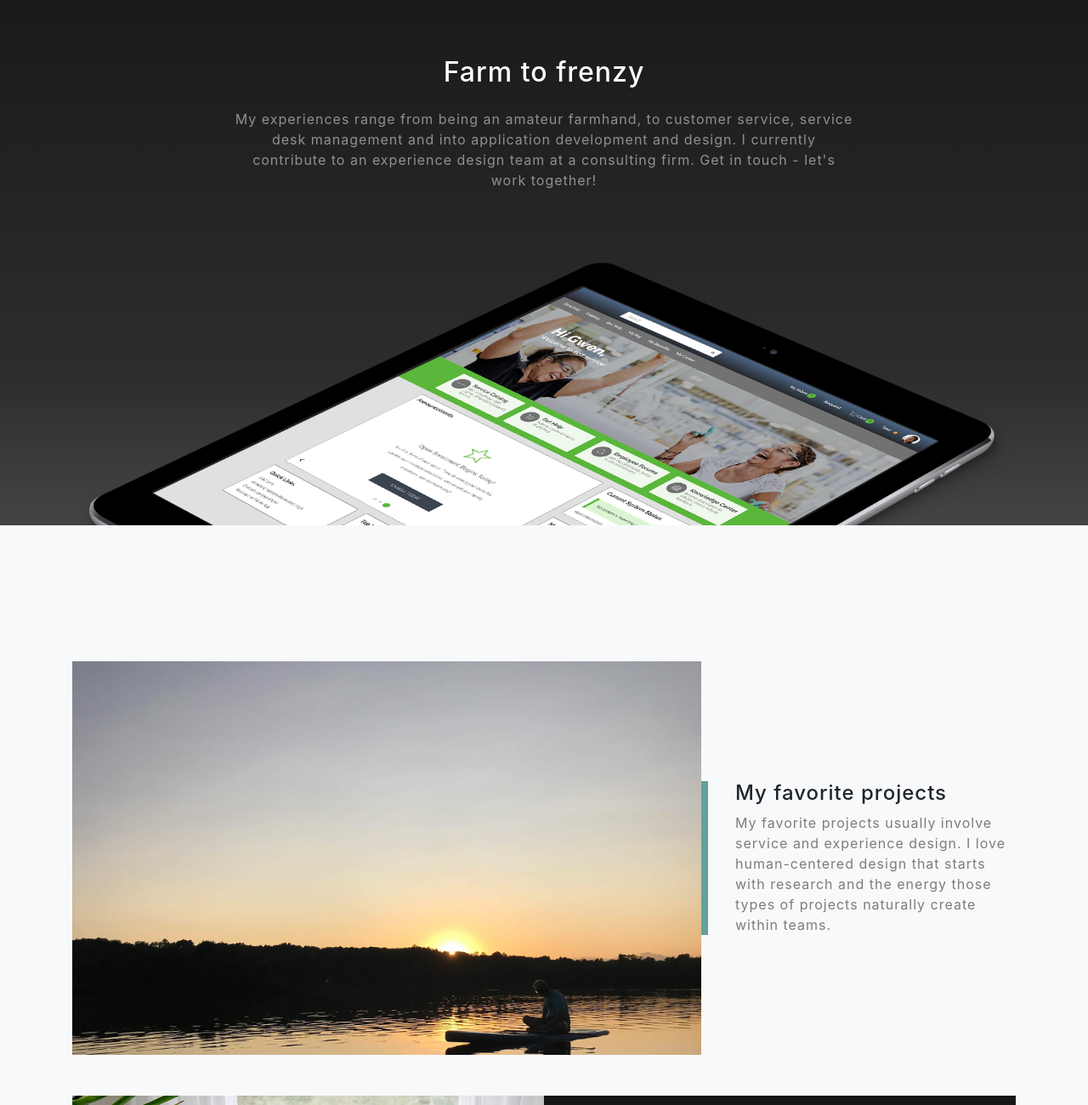
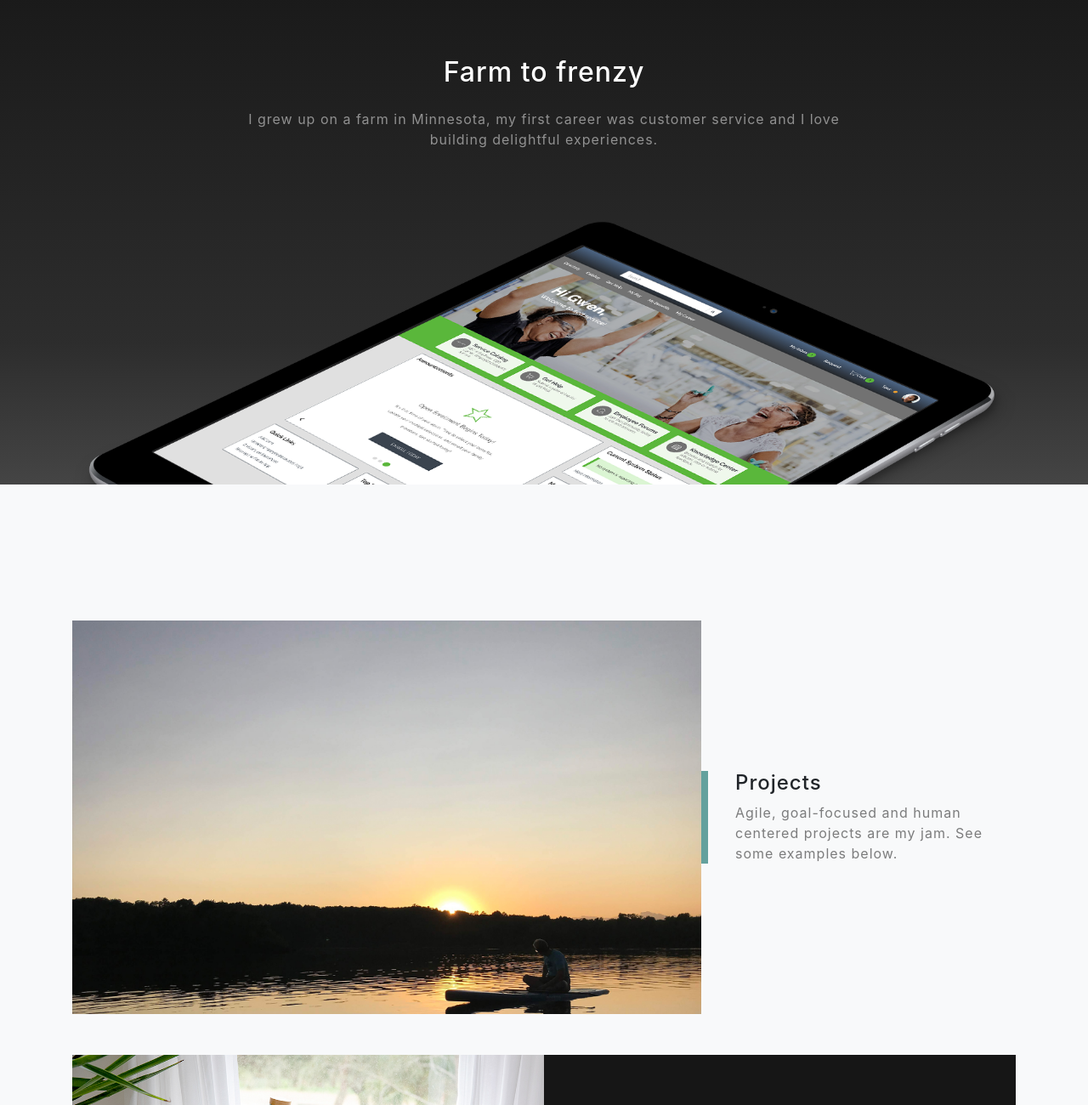
Before and after one commit to mattberan/my-website, a website with bundled scripts: page index.html in a window 1280 px wide. Shown: the part 894-2194 px from the top of the page at 85% size. Built offline with nearby package versions, Linux system fonts and the light colour scheme.

Commit message:
Couple of fixes

```diff
--- a/index.html
+++ b/index.html
@@ -66,7 +66,7 @@
       <div class="row">
         <div class="col-lg-8 mx-auto">
           <h2 class="text-white mb-4">Farm to frenzy</h2>
-          <p class="text-white-50">My experiences range from being an amateur farmhand, to customer service, service desk management and into application development and design. I currently contribute to an experience design team at a consulting firm. Get in touch - let's work together!</p>
+          <p class="text-white-50">I grew up on a farm in Minnesota, my first career was customer service and I love building delightful experiences.</p>
         </div>
       </div>
       <img src="img/ipad.png" class="img-fluid" alt="">
@@ -84,8 +84,8 @@
         </div>
         <div class="col-xl-4 col-lg-5">
           <div class="featured-text text-center text-lg-left">
-            <h4>My favorite projects</h4>
-            <p class="text-black-50 mb-0">My favorite projects usually involve service and experience design. I love human-centered design that starts with research and the energy those types of projects naturally create within teams.</p>
+            <h4>Projects</h4>
+            <p class="text-black-50 mb-0">Agile, goal-focused and human centered projects are my jam. See some examples below.</p>
           </div>
         </div>
       </div>
```
